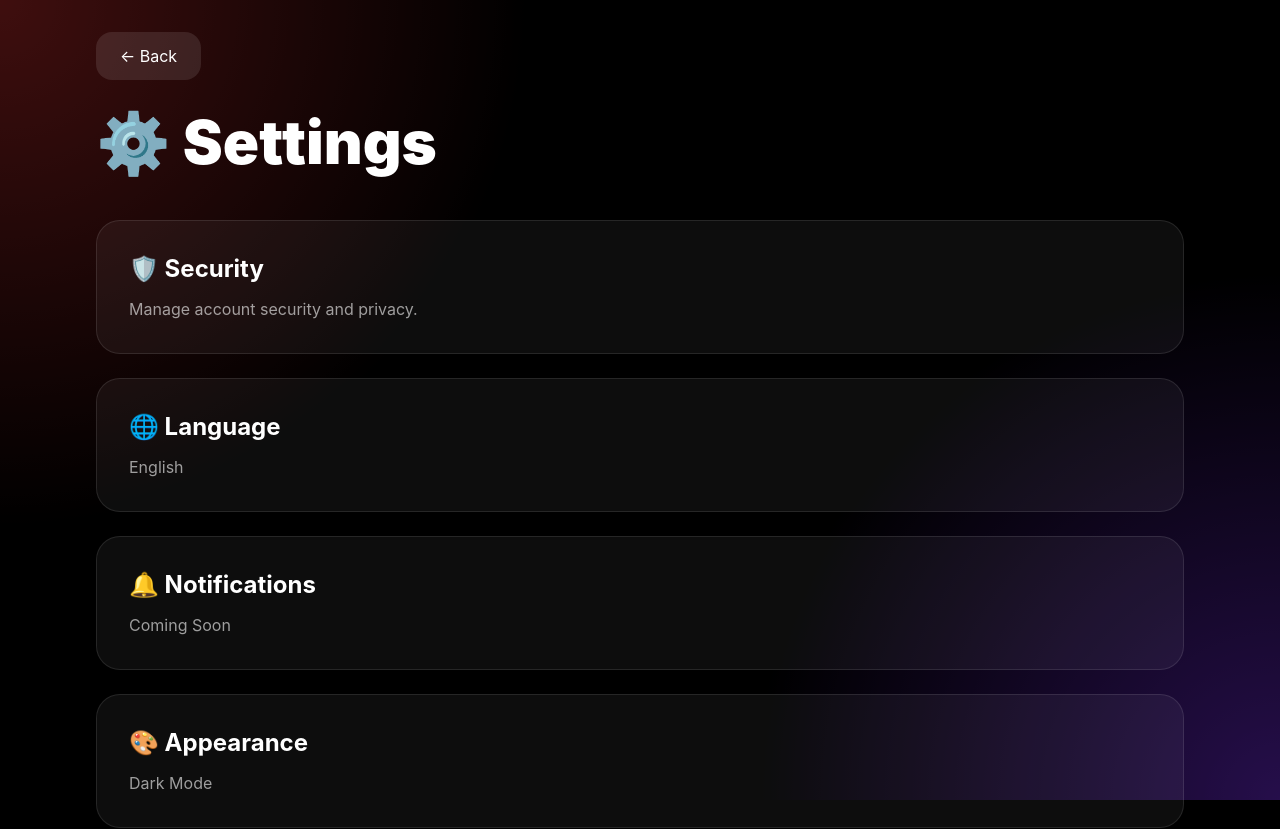
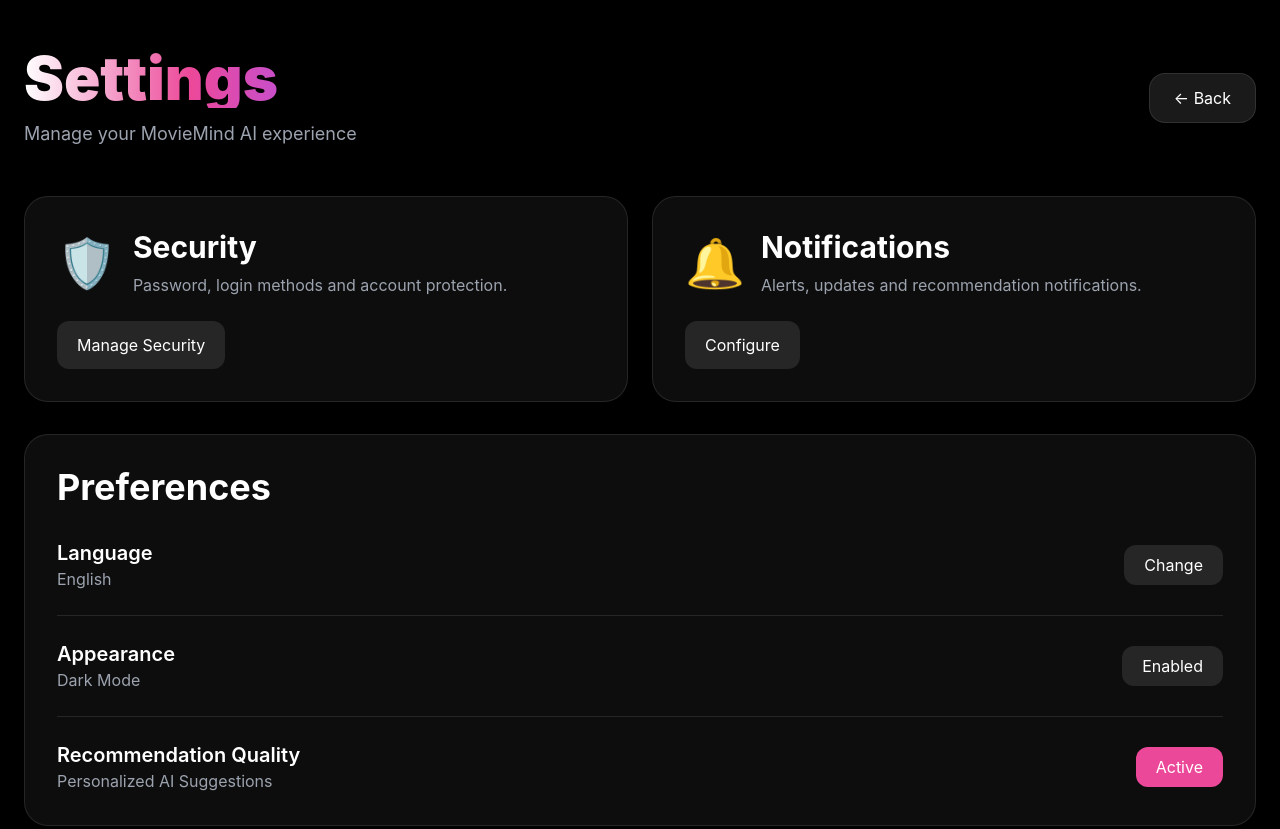
Before and after one commit to Jino31/moviemind-ai, a React (Vite) app in the folder frontend/: page /settings in a window 1280 px wide. Shown: the top 829 px of the page. Built offline with nearby package versions, Linux system fonts and the light colour scheme.

Commit message:
Update changes

```diff
--- a/frontend/src/pages/Settings.jsx
+++ b/frontend/src/pages/Settings.jsx
@@ -4,68 +4,275 @@ export default function Settings() {
   const navigate = useNavigate();
 
  return (
-    <div className="min-h-screen bg-black text-white">
+  <div className="min-h-screen bg-black text-white relative overflow-hidden">
 
-      <div className="absolute inset-0 bg-[radial-gradient(circle_at_top_left,#7f1d1d,transparent_35%),radial-gradient(circle_at_bottom_right,#4c1d95,transparent_35%)] opacity-50"></div>
+    {/* Background */}
 
-      <div className="relative z-10 max-w-6xl mx-auto p-8">
+    <div className="fixed inset-0 -z-10">
+
+      <div className="absolute top-0 left-0 w-[700px] h-[700px] bg-red-600/20 blur-[180px]" />
+
+      <div className="absolute bottom-0 right-0 w-[700px] h-[700px] bg-purple-600/20 blur-[180px]" />
+
+      <div
+        className="absolute inset-0 opacity-10"
+        style={{
+          backgroundImage:
+            "linear-gradient(rgba(255,255,255,0.08) 1px, transparent 1px), linear-gradient(90deg, rgba(255,255,255,0.08) 1px, transparent 1px)",
+          backgroundSize: "60px 60px",
+        }}
+      />
+
+    </div>
+
+    <div className="max-w-7xl mx-auto px-6 py-12">
+
+      {/* Header */}
+
+      <div className="flex items-center justify-between mb-12">
+
+        <div>
+
+          <h1 className="text-6xl font-black bg-gradient-to-r from-white via-pink-500 to-purple-500 bg-clip-text text-transparent">
+            Settings
+          </h1>
+
+          <p className="text-gray-400 mt-3 text-lg">
+            Manage your MovieMind AI experience
+          </p>
+
+        </div>
 
         <button
           onClick={() => navigate("/")}
-          className="mb-8 px-6 py-3 rounded-2xl bg-white/10"
+          className="
+            px-6 py-3
+            rounded-2xl
+            bg-white/10
+            border border-white/10
+            hover:bg-white/20
+            transition-all
+          "
         >
           ← Back
         </button>
 
-        <h1 className="text-6xl font-black mb-12">
-          ⚙️ Settings
-        </h1>
+      </div>
+
+      {/* Quick Settings */}
+
+      <div className="grid lg:grid-cols-2 gap-6">
+
+        {/* Security */}
+
+        <div className="
+          bg-white/5
+          border border-white/10
+          rounded-3xl
+          p-8
+          hover:border-pink-500/30
+          hover:scale-[1.02]
+          transition-all
+        ">
+
+          <div className="flex items-center gap-4">
+
+            <div className="text-5xl">
+              🛡️
+            </div>
+
+            <div>
+
+              <h2 className="text-3xl font-bold">
+                Security
+              </h2>
+
+              <p className="text-gray-400 mt-2">
+                Password, login methods and account protection.
+              </p>
+
+            </div>
+
+          </div>
+
+          <button className="
+            mt-6
+            px-5 py-3
+            rounded-xl
+            bg-white/10
+            hover:bg-white/20
+          ">
+            Manage Security
+          </button>
+
+        </div>
+
+        {/* Notifications */}
+
+        <div className="
+          bg-white/5
+          border border-white/10
+          rounded-3xl
+          p-8
+          hover:border-pink-500/30
+          hover:scale-[1.02]
+          transition-all
+        ">
+
+          <div className="flex items-center gap-4">
+
+            <div className="text-5xl">
+              🔔
+            </div>
+
+            <div>
+
+              <h2 className="text-3xl font-bold">
+                Notifications
+              </h2>
+
+              <p className="text-gray-400 mt-2">
+                Alerts, updates and recommendation notifications.
+              </p>
+
+            </div>
+
+          </div>
+
+          <button className="
+            mt-6
+            px-5 py-3
+            rounded-xl
+            bg-white/10
+            hover:bg-white/20
+          ">
+            Configure
+          </button>
+
+        </div>
+
+      </div>
+
+      {/* Preferences */}
+
+      <div className="mt-8">
+
+        <div className="
+          bg-white/5
+          border border-white/10
+          rounded-3xl
+          p-8
+        ">
+
+          <h2 className="text-4xl font-bold mb-8">
+            Preferences
+          </h2>
 
           <div className="space-y-6">
 
-          <div className="p-8 rounded-3xl bg-white/5 border border-white/10">
-            <h2 className="text-2xl font-bold">
-              🛡️ Security
-            </h2>
+            <div className="flex justify-between items-center">
 
-            <p className="text-white/60 mt-3">
-              Manage account security and privacy.
+              <div>
+
+                <h3 className="text-xl font-semibold">
+                  Language
+                </h3>
+
+                <p className="text-gray-400">
+                  English
                 </p>
+
               </div>
 
-          <div className="p-8 rounded-3xl bg-white/5 border border-white/10">
-            <h2 className="text-2xl font-bold">
-              🌐 Language
-            </h2>
+              <button className="px-5 py-2 rounded-xl bg-white/10">
+                Change
+              </button>
 
-            <p className="text-white/60 mt-3">
-              English
-            </p>
             </div>
 
-          <div className="p-8 rounded-3xl bg-white/5 border border-white/10">
-            <h2 className="text-2xl font-bold">
-              🔔 Notifications
-            </h2>
+            <div className="border-t border-white/10"></div>
 
-            <p className="text-white/60 mt-3">
-              Coming Soon
+            <div className="flex justify-between items-center">
+
+              <div>
+
+                <h3 className="text-xl font-semibold">
+                  Appearance
+                </h3>
+
+                <p className="text-gray-400">
+                  Dark Mode
                 </p>
+
               </div>
 
-          <div className="p-8 rounded-3xl bg-white/5 border border-white/10">
-            <h2 className="text-2xl font-bold">
-              🎨 Appearance
-            </h2>
+              <button className="px-5 py-2 rounded-xl bg-white/10">
+                Enabled
+              </button>
 
-            <p className="text-white/60 mt-3">
-              Dark Mode
+            </div>
+
+            <div className="border-t border-white/10"></div>
+
+            <div className="flex justify-between items-center">
+
+              <div>
+
+                <h3 className="text-xl font-semibold">
+                  Recommendation Quality
+                </h3>
+
+                <p className="text-gray-400">
+                  Personalized AI Suggestions
                 </p>
+
+              </div>
+
+              <button className="px-5 py-2 rounded-xl bg-pink-500">
+                Active
+              </button>
+
             </div>
 
           </div>
 
         </div>
+
+      </div>
+
+      {/* Danger Zone */}
+
+      <div className="
+        mt-8
+        border border-red-500/30
+        bg-red-500/5
+        rounded-3xl
+        p-8
+      ">
+
+        <h2 className="text-3xl font-bold text-red-400 mb-4">
+          Danger Zone
+        </h2>
+
+        <p className="text-gray-400 mb-6">
+          Permanently remove your MovieMind account and all associated data.
+        </p>
+
+        <button className="
+          px-8 py-4
+          rounded-2xl
+          bg-red-500
+          hover:bg-red-600
+          transition-all
+          font-semibold
+        ">
+          Delete Account
+        </button>
+
+      </div>
+
+    </div>
+
   </div>
 );
 }
```
Lines whose indentation alone changed are shown as unchanged.
